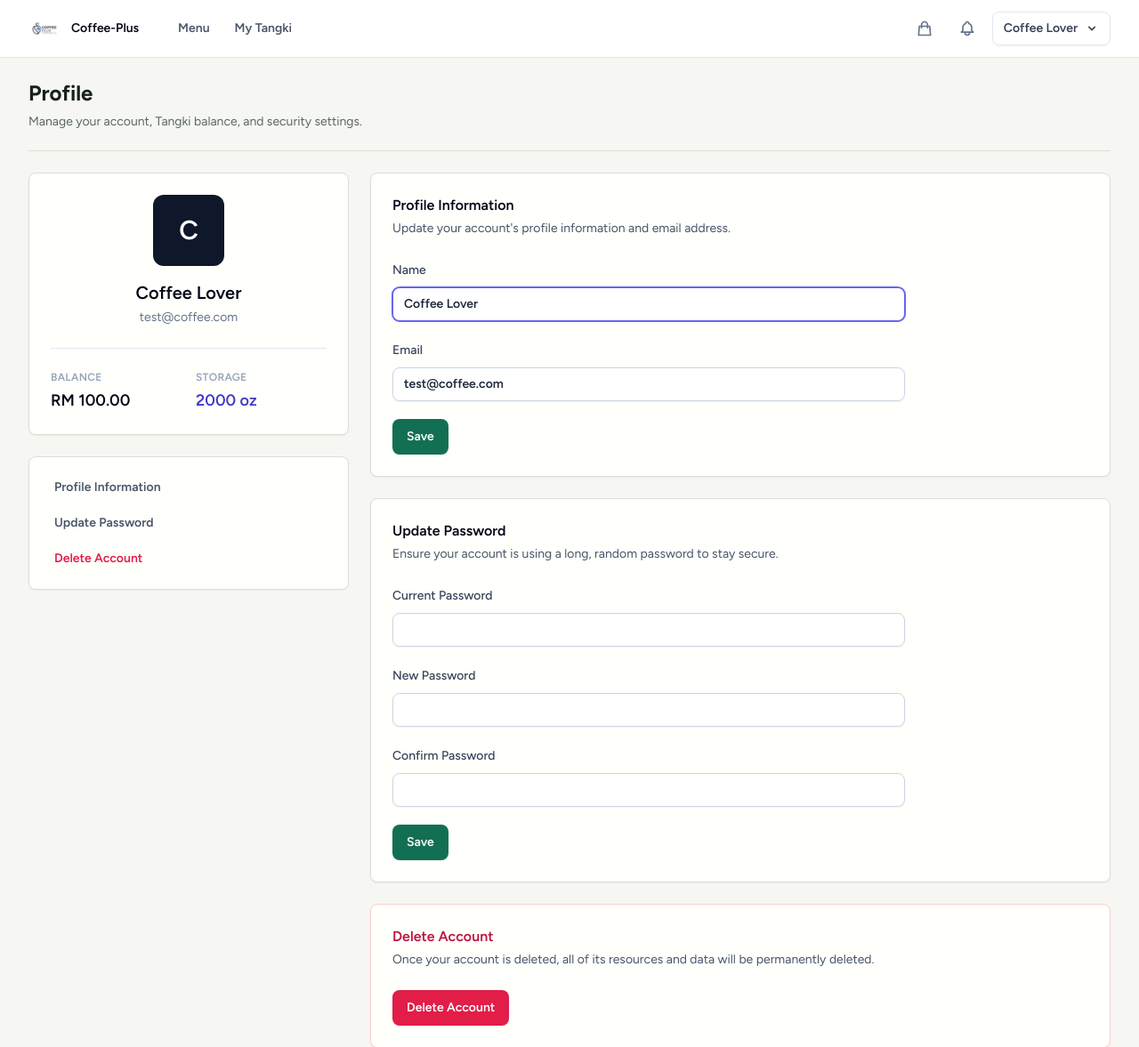
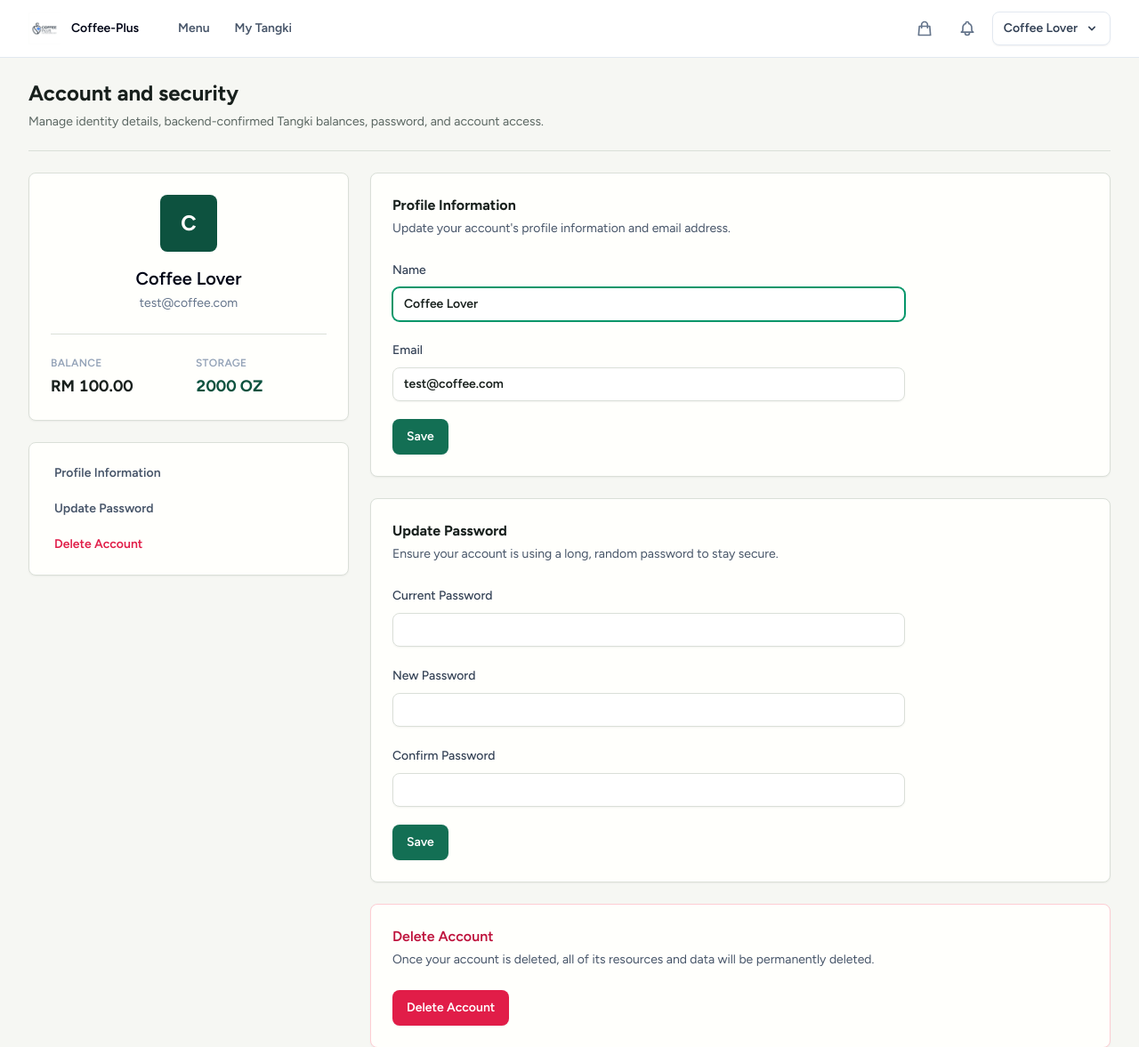
Before and after one commit to banana1638/Coffee-Plus, a Laravel app: page /profile in a window 1280 px wide. Shown: the top 1177 px of the page at 89% size. Run offline with Laravel 12, Linux system fonts and the light colour scheme; a user stored in the database is signed in; data comes from the database, SQL or seed files in the repository; data that the repository does not hold is empty; style sheets or scripts are compiled from the project's sources; some libraries are stand-ins or nearby versions.

Commit message:
refactor: unify account and security interfaces

```diff
--- a/resources/views/user/profile/edit.blade.php
+++ b/resources/views/user/profile/edit.blade.php
@@ -10,35 +10,35 @@
 
     <div class="px-4 py-6 sm:px-6 lg:px-8">
         <div class="mx-auto max-w-7xl space-y-6">
-            <x-layout.page-header title="Profile" description="Manage your account, Tangki balance, and security settings." />
+            <x-layout.page-header title="Account and security" description="Manage identity details, backend-confirmed Tangki balances, password, and account access." />
 
             <div class="grid gap-6 lg:grid-cols-[360px_1fr]">
                 <aside class="space-y-6 lg:sticky lg:top-24 lg:self-start">
                     <x-ui.card>
                         <div class="text-center">
-                            <div class="mx-auto flex h-20 w-20 items-center justify-center rounded-xl bg-slate-900 text-3xl font-semibold text-white">
+                            <div class="mx-auto flex h-16 w-16 items-center justify-center rounded-lg bg-[rgb(var(--cp-brand-strong))] text-2xl font-bold text-white">
                                 {{ substr(Auth::user()->name, 0, 1) }}
                             </div>
                             <h2 class="mt-4 text-xl font-semibold text-slate-950">{{ Auth::user()->name }}</h2>
                             <p class="mt-1 text-sm text-slate-500">{{ Auth::user()->email }}</p>
                         </div>
 
-                        <div class="mt-6 grid grid-cols-2 gap-4 border-t border-slate-200 pt-6">
+                        <div class="mt-6 grid grid-cols-2 gap-4 border-t border-[rgb(var(--cp-line))] pt-6">
                             <div>
                                 <p class="text-xs font-semibold uppercase tracking-wide text-slate-400">Balance</p>
-                                <p class="mt-1 text-lg font-semibold text-slate-950">RM {{ number_format(Auth::user()->tangki_balance, 2) }}</p>
+                                <p class="cp-tabular mt-1 text-lg font-bold text-[rgb(var(--cp-ink))]">RM {{ number_format(Auth::user()->tangki_balance, 2) }}</p>
                             </div>
                             <div>
                                 <p class="text-xs font-semibold uppercase tracking-wide text-slate-400">Storage</p>
-                                <p class="mt-1 text-lg font-semibold text-indigo-700">{{ Auth::user()->tangki_oz }} oz</p>
+                                <p class="cp-tabular mt-1 text-lg font-bold text-[rgb(var(--cp-brand-strong))]">{{ Auth::user()->tangki_oz }} OZ</p>
                             </div>
                         </div>
                     </x-ui.card>
 
                     <x-ui.card padding="compact">
                         <nav class="space-y-1">
-                            <a href="#profile-info" class="block rounded-lg px-3 py-2 text-sm font-semibold text-slate-600 hover:bg-slate-100 hover:text-slate-950">Profile Information</a>
-                            <a href="#password-info" class="block rounded-lg px-3 py-2 text-sm font-semibold text-slate-600 hover:bg-slate-100 hover:text-slate-950">Update Password</a>
+                            <a href="#profile-info" class="block rounded-lg px-3 py-2 text-sm font-semibold text-slate-600 hover:bg-emerald-50 hover:text-emerald-800">Profile Information</a>
+                            <a href="#password-info" class="block rounded-lg px-3 py-2 text-sm font-semibold text-slate-600 hover:bg-emerald-50 hover:text-emerald-800">Update Password</a>
                             <a href="#delete-account" class="block rounded-lg px-3 py-2 text-sm font-semibold text-rose-600 hover:bg-rose-50">Delete Account</a>
                         </nav>
                     </x-ui.card>
--- a/resources/views/user/profile/partials/delete-user-form.blade.php
+++ b/resources/views/user/profile/partials/delete-user-form.blade.php
@@ -23,7 +23,7 @@
             <div class="mt-6 space-y-2">
                 <label for="password" class="sr-only">{{ __('Password') }}</label>
                 <input id="password" name="password" type="password" placeholder="{{ __('Password') }}"
-                    class="w-full rounded-lg border-slate-300 text-sm font-semibold text-slate-800 shadow-sm focus:border-indigo-500 focus:ring-indigo-500">
+                    class="w-full rounded-lg border-[rgb(var(--cp-line))] bg-white text-sm font-semibold text-[rgb(var(--cp-ink))] shadow-sm focus:border-rose-500 focus:ring-rose-500">
                 <x-input-error :messages="$errors->userDeletion->get('password')" class="mt-2" />
             </div>
 
--- a/resources/views/user/profile/partials/update-password-form.blade.php
+++ b/resources/views/user/profile/partials/update-password-form.blade.php
@@ -1,6 +1,6 @@
 <section>
     <header>
-        <h2 class="text-base font-semibold text-slate-950">{{ __('Update Password') }}</h2>
+        <h2 class="text-base font-bold text-[rgb(var(--cp-ink))]">{{ __('Update Password') }}</h2>
         <p class="mt-1 text-sm text-slate-600">{{ __('Ensure your account is using a long, random password to stay secure.') }}</p>
     </header>
 
@@ -11,21 +11,21 @@
         <div class="space-y-2">
             <label for="update_password_current_password" class="text-sm font-medium text-slate-700">{{ __('Current Password') }}</label>
             <input id="update_password_current_password" name="current_password" type="password" autocomplete="current-password"
-                class="w-full rounded-lg border-slate-300 text-sm font-semibold text-slate-800 shadow-sm focus:border-indigo-500 focus:ring-indigo-500">
+                class="w-full rounded-lg border-[rgb(var(--cp-line))] bg-white text-sm font-semibold text-[rgb(var(--cp-ink))] shadow-sm focus:border-emerald-600 focus:ring-emerald-600">
             <x-input-error :messages="$errors->updatePassword->get('current_password')" class="mt-2" />
         </div>
 
         <div class="space-y-2">
             <label for="update_password_password" class="text-sm font-medium text-slate-700">{{ __('New Password') }}</label>
             <input id="update_password_password" name="password" type="password" autocomplete="new-password"
-                class="w-full rounded-lg border-slate-300 text-sm font-semibold text-slate-800 shadow-sm focus:border-indigo-500 focus:ring-indigo-500">
+                class="w-full rounded-lg border-[rgb(var(--cp-line))] bg-white text-sm font-semibold text-[rgb(var(--cp-ink))] shadow-sm focus:border-emerald-600 focus:ring-emerald-600">
             <x-input-error :messages="$errors->updatePassword->get('password')" class="mt-2" />
         </div>
 
         <div class="space-y-2">
             <label for="update_password_password_confirmation" class="text-sm font-medium text-slate-700">{{ __('Confirm Password') }}</label>
             <input id="update_password_password_confirmation" name="password_confirmation" type="password" autocomplete="new-password"
-                class="w-full rounded-lg border-slate-300 text-sm font-semibold text-slate-800 shadow-sm focus:border-indigo-500 focus:ring-indigo-500">
+                class="w-full rounded-lg border-[rgb(var(--cp-line))] bg-white text-sm font-semibold text-[rgb(var(--cp-ink))] shadow-sm focus:border-emerald-600 focus:ring-emerald-600">
             <x-input-error :messages="$errors->updatePassword->get('password_confirmation')" class="mt-2" />
         </div>
 
--- a/resources/views/user/profile/partials/update-profile-information-form.blade.php
+++ b/resources/views/user/profile/partials/update-profile-information-form.blade.php
@@ -1,6 +1,6 @@
 <section>
     <header>
-        <h2 class="text-base font-semibold text-slate-950">{{ __('Profile Information') }}</h2>
+        <h2 class="text-base font-bold text-[rgb(var(--cp-ink))]">{{ __('Profile Information') }}</h2>
         <p class="mt-1 text-sm text-slate-600">{{ __("Update your account's profile information and email address.") }}</p>
     </header>
 
@@ -11,21 +11,21 @@
         <div class="space-y-2">
             <label for="name" class="text-sm font-medium text-slate-700">{{ __('Name') }}</label>
             <input id="name" name="name" type="text" value="{{ old('name', $user->name) }}" required autofocus autocomplete="name"
-                class="w-full rounded-lg border-slate-300 text-sm font-semibold text-slate-800 shadow-sm focus:border-indigo-500 focus:ring-indigo-500">
+                class="w-full rounded-lg border-[rgb(var(--cp-line))] bg-white text-sm font-semibold text-[rgb(var(--cp-ink))] shadow-sm focus:border-emerald-600 focus:ring-emerald-600">
             <x-input-error class="mt-2" :messages="$errors->get('name')" />
         </div>
 
         <div class="space-y-2">
             <label for="email" class="text-sm font-medium text-slate-700">{{ __('Email') }}</label>
             <input id="email" name="email" type="email" value="{{ old('email', $user->email) }}" required autocomplete="username"
-                class="w-full rounded-lg border-slate-300 text-sm font-semibold text-slate-800 shadow-sm focus:border-indigo-500 focus:ring-indigo-500">
+                class="w-full rounded-lg border-[rgb(var(--cp-line))] bg-white text-sm font-semibold text-[rgb(var(--cp-ink))] shadow-sm focus:border-emerald-600 focus:ring-emerald-600">
             <x-input-error class="mt-2" :messages="$errors->get('email')" />
 
             @if ($user instanceof \Illuminate\Contracts\Auth\MustVerifyEmail && ! $user->hasVerifiedEmail())
                 <div>
                     <p class="mt-2 text-sm text-slate-600">
                         {{ __('Your email address is unverified.') }}
-                        <button form="send-verification" class="font-semibold text-indigo-700 hover:text-indigo-900">
+                        <button form="send-verification" class="font-semibold text-emerald-700 hover:text-emerald-900">
                             {{ __('Click here to re-send the verification email.') }}
                         </button>
                     </p>
```
Also changed, not shown: resources/views/admin/login.blade.php (+13 -12 lines), resources/views/admin/security/two-factor.blade.php (+5 -5 lines), resources/views/admin/two-factor-challenge.blade.php (+6 -5 lines), resources/views/auth/confirm-password.blade.php (+5 -4 lines), resources/views/auth/forgot-password.blade.php (+5 -5 lines), resources/views/auth/reset-password.blade.php (+6 -6 lines), resources/views/auth/verify-email.blade.php (+5 -4 lines), resources/views/components/auth-modals.blade.php (+10 -10 lines).
